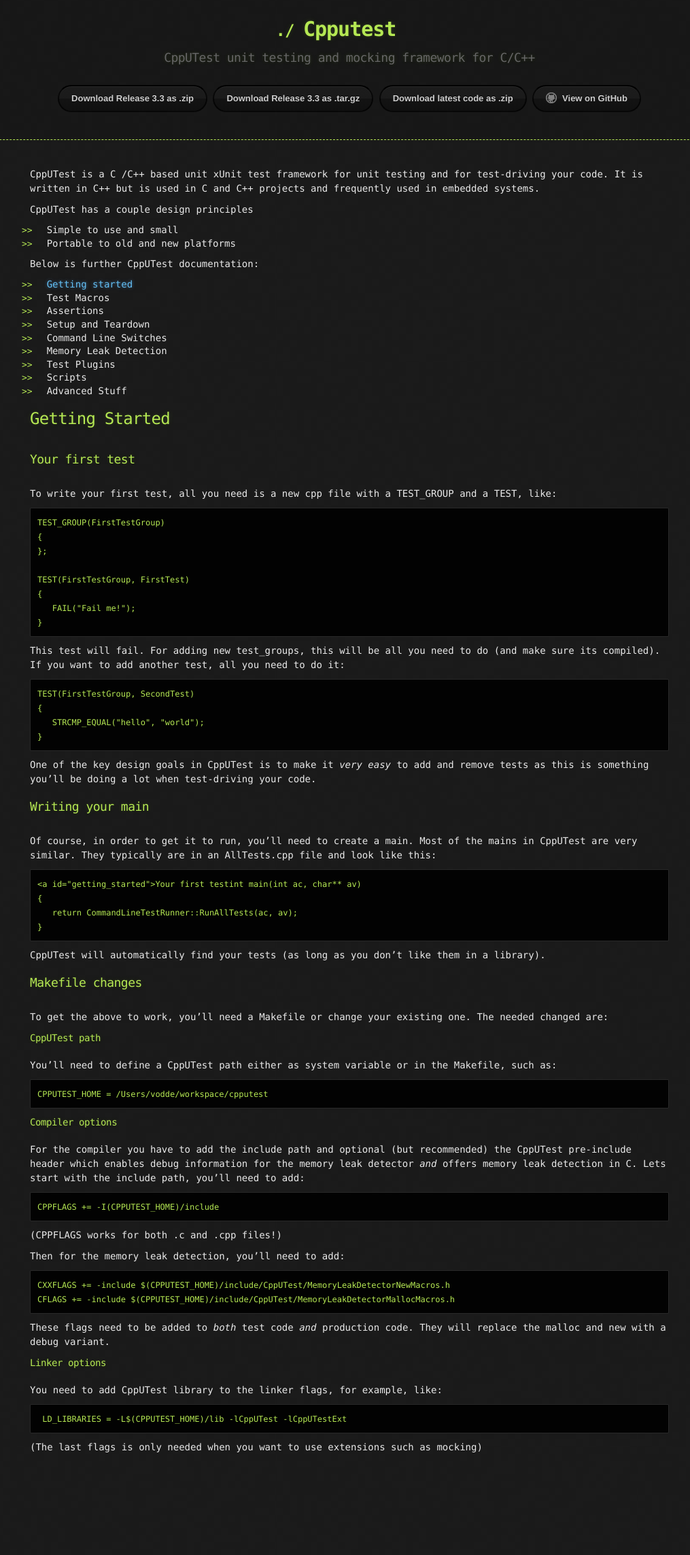
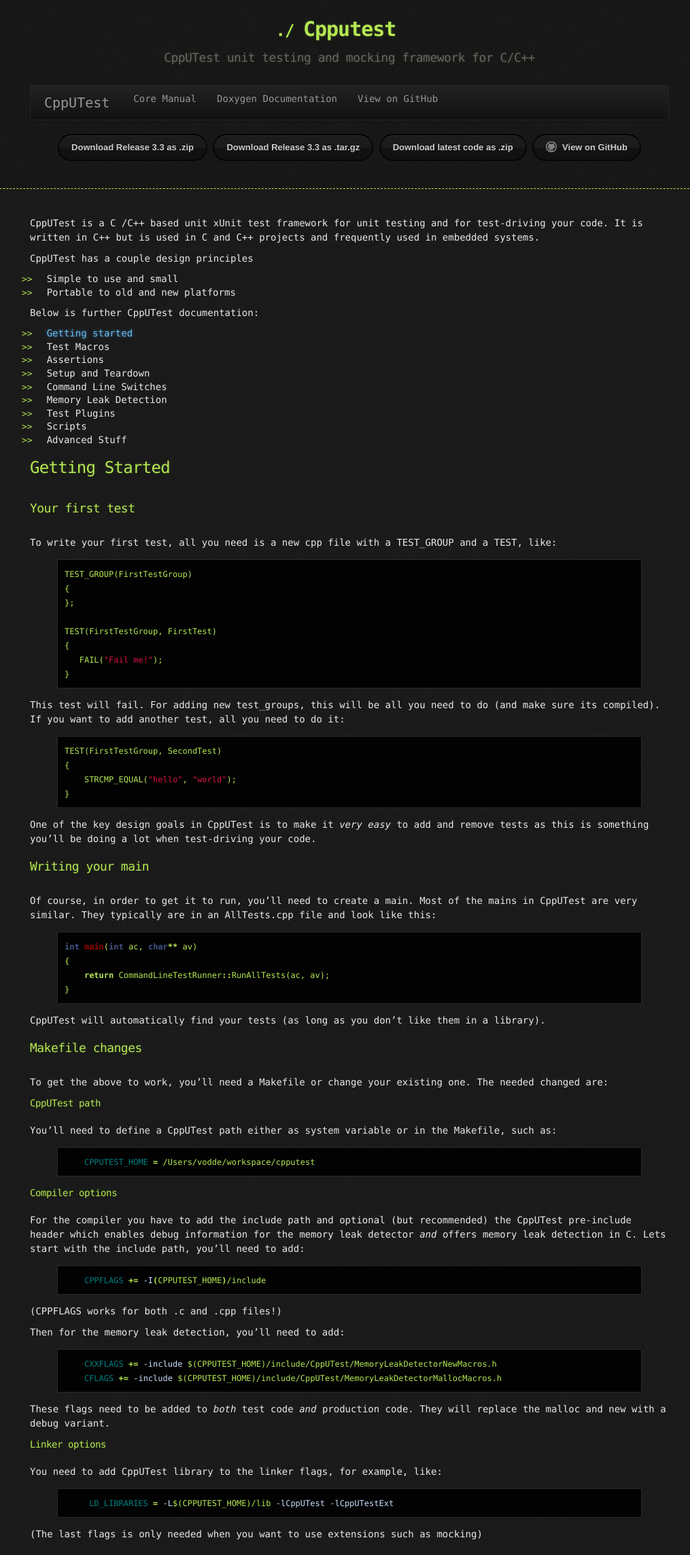
Before and after one commit to cpputest/cpputest.github.io, a Jekyll site: the page built from manual.markdown, in a window 1280 px wide. Shown: the whole page at 68% size, without its empty margins (126-1141 px from the left). Built offline with Jekyll 4.4.1, drawn with Linux system fonts in a browser that asks for light colours; before the commit the page ends 2160 px from its top, so only the background shows below that.

Commit message:
First attempt to a top-level menu. Much work to be done

```diff
--- a/_layouts/default.html
+++ b/_layouts/default.html
@@ -18,13 +18,27 @@
         <h1>Cpputest</h1>
         <h2>CppUTest unit testing and mocking framework for C/C++</h2>
 
+        <nav>
+	        <div class="navbar navbar-inverse">
+		        <div class="navbar-inner">
+			        <a class="brand" href="index.html">CppUTest</a>
+			        <ul class="nav">
+				        <li><a href="manual.html">Core Manual</a></li>
+				        <li><a href="docs/index.html">Doxygen Documentation</a></li>
+<!-- 				        <li class="btn-github"><a href="https://github.com/cpputest/cpputest"><span class="icon">View on GitHub</span></a></li> -->
+				        <li><a href="https://github.com/cpputest/cpputest">View on GitHub</a></li>
+				    </ul>
+				</div>
+			</div>
+        </nav>
+
         <section id="downloads">
           <a href="https://github.com/downloads/cpputest/cpputest/CppUTest-v3.3.zip" class="btn btn-inverse">Download Release 3.3 as .zip</a>
           <a href="https://github.com/downloads/cpputest/cpputest/CppUTest-v3.3.tar.gz" class="btn btn-inverse">Download Release 3.3 as .tar.gz</a>
           <a href="https://github.com/cpputest/cpputest/zipball/master" class="btn btn-inverse">Download latest code as .zip</a>
           <a href="https://github.com/cpputest/cpputest" class="btn btn-inverse btn-github"><span class="icon"></span>View on GitHub</a>
         </section>
-      </div>
+	  </div>
     </header>
 
     <div class="container">
--- a/manual.markdown
+++ b/manual.markdown
@@ -20,28 +20,31 @@ Below is further CppUTest documentation:
 * Scripts
 * Advanced Stuff
 
-<a id="getting_started"></a>
+<a id="getting_started"> </a>
 ## Getting Started
 
 ### Your first test
 
 To write your first test, all you need is a new cpp file with a TEST_GROUP and a TEST, like:
+{% highlight c++ %}
+TEST_GROUP(FirstTestGroup)
+{
+};
 
-    TEST_GROUP(FirstTestGroup)
-    {
-    };
-
-    TEST(FirstTestGroup, FirstTest)
-    {
-       FAIL("Fail me!");
-    }
+TEST(FirstTestGroup, FirstTest)
+{
+   FAIL("Fail me!");
+}
+{% endhighlight %}
 
 This test will fail. For adding new test_groups, this will be all you need to do (and make sure its compiled). If you want to add another test, all you need to do it:
 
-    TEST(FirstTestGroup, SecondTest)
-    {
-       STRCMP_EQUAL("hello", "world");
-    }
+{% highlight c++ %}
+TEST(FirstTestGroup, SecondTest)
+{
+    STRCMP_EQUAL("hello", "world");
+}
+{% endhighlight %}
 
 One of the key design goals in CppUTest is to make it *very easy* to add and remove tests as this is something you'll be doing a lot when test-driving your code.
 
@@ -49,10 +52,12 @@ One of the key design goals in CppUTest is to make it *very easy* to add and rem
 
 Of course, in order to get it to run, you'll need to create a main. Most of the mains in CppUTest are very similar. They typically are in an AllTests.cpp file and look like this:
 
-    <a id="getting_started">Your first testint main(int ac, char** av)
-    {
-       return CommandLineTestRunner::RunAllTests(ac, av);
-    }
+{% highlight c++ %}
+int main(int ac, char** av)
+{
+    return CommandLineTestRunner::RunAllTests(ac, av);
+}
+{% endhighlight %}
 
 CppUTest will automatically find your tests (as long as you don't like them in a library).
 
@@ -64,20 +69,26 @@ To get the above to work, you'll need a Makefile or change your existing one. Th
 
 You'll need to define a CppUTest path either as system variable or in the Makefile, such as:
 
+{% highlight make %}
     CPPUTEST_HOME = /Users/vodde/workspace/cpputest
+{% endhighlight %}
 
 #### Compiler options
 
 For the compiler you have to add the include path and optional (but recommended) the CppUTest pre-include header which enables debug information for the memory leak detector *and* offers memory leak detection in C. Lets start with the include path, you'll need to add:
 
+{% highlight make %}
     CPPFLAGS += -I(CPPUTEST_HOME)/include
+{% endhighlight %}
 
 (CPPFLAGS works for both .c and .cpp files!)
 
 Then for the memory leak detection, you'll need to add:
 
+{% highlight make %}
     CXXFLAGS += -include $(CPPUTEST_HOME)/include/CppUTest/MemoryLeakDetectorNewMacros.h
     CFLAGS += -include $(CPPUTEST_HOME)/include/CppUTest/MemoryLeakDetectorMallocMacros.h
+{% endhighlight %}
 
 These flags need to be added to *both* test code *and* production code. They will replace the malloc and new with a debug variant.
 
@@ -85,6 +96,8 @@ These flags need to be added to *both* test code *and* production code. They wil
 
 You need to add CppUTest library to the linker flags, for example, like:
 
+{% highlight make %}
      LD_LIBRARIES = -L$(CPPUTEST_HOME)/lib -lCppUTest -lCppUTestExt
+{% endhighlight %}
 
 (The last flags is only needed when you want to use extensions such as mocking)
--- a/stylesheets/stylesheet.css
+++ b/stylesheets/stylesheet.css
@@ -131,7 +131,7 @@ ul li {
   list-style: none;
 }
 
-ul li:before {
+section ul li:before {
   content: ">>";
   font-family: Monaco, "Bitstream Vera Sans Mono", "Lucida Console", Terminal, monospace;
   font-size: 13px;
@@ -216,6 +216,8 @@ hr {
 }
 
 .btn-github .icon {
+  display: inline-block;
+  float: left;
   opacity: 0.6;
   background: url("../images/blacktocat.png") 0 0 no-repeat;
 }
```
